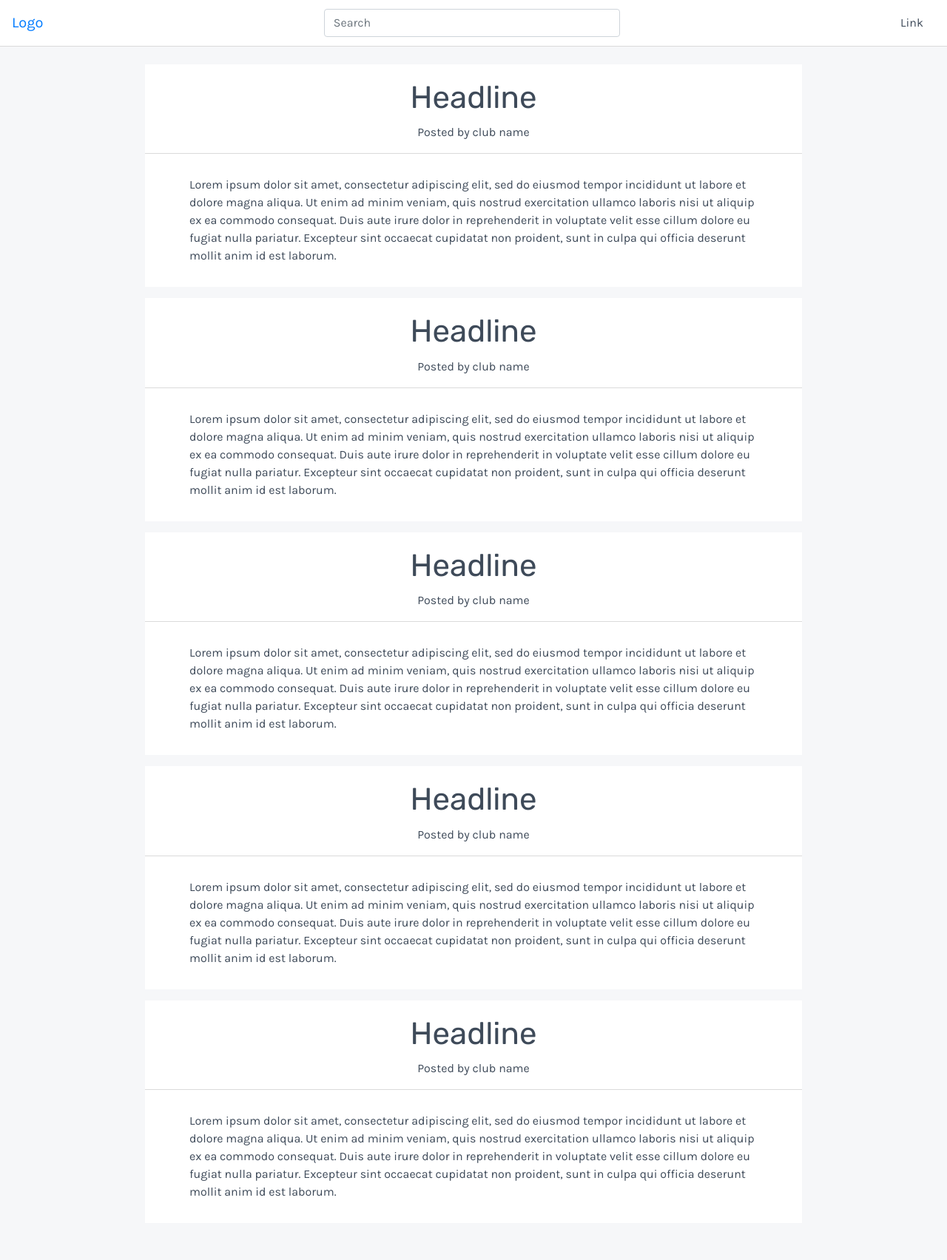
After one commit to TetrisFan/wwthackcodingcolts, a PHP site: page /club-stream.html in a window 1280 px wide. The commit adds this page. Shown: the whole page at 74% size. Run offline with PHP 8.4, Linux system fonts and the light colour scheme; some libraries are stand-ins or nearby versions.

Commit message:
fixed search bar

```diff
--- /dev/null
+++ b/front-end/club-stream.html
@@ -0,0 +1,77 @@
+<html lang="en">
+
+<head>
+  <meta charset="utf-8">
+  <meta name="viewport" content="width=device-width, initial-scale=1, shrink-to-fit=no">
+  <title>Club Directory</title>
+
+  <!-- Bootstrap core CSS -->
+  <link rel="stylesheet" href="https://maxcdn.bootstrapcdn.com/bootstrap/4.0.0/css/bootstrap.min.css" integrity="sha384-Gn5384xqQ1aoWXA+058RXPxPg6fy4IWvTNh0E263XmFcJlSAwiGgFAW/dAiS6JXm" crossorigin="anonymous">
+  <script src="https://code.jquery.com/jquery-3.2.1.slim.min.js" integrity="sha384-KJ3o2DKtIkvYIK3UENzmM7KCkRr/rE9/Qpg6aAZGJwFDMVNA/GpGFF93hXpG5KkN" crossorigin="anonymous"></script>
+  <script src="https://cdnjs.cloudflare.com/ajax/libs/popper.js/1.12.9/umd/popper.min.js" integrity="sha384-ApNbgh9B+Y1QKtv3Rn7W3mgPxhU9K/ScQsAP7hUibX39j7fakFPskvXusvfa0b4Q" crossorigin="anonymous"></script>
+  <script src="https://maxcdn.bootstrapcdn.com/bootstrap/4.0.0/js/bootstrap.min.js" integrity="sha384-JZR6Spejh4U02d8jOt6vLEHfe/JQGiRRSQQxSfFWpi1MquVdAyjUar5+76PVCmYl" crossorigin="anonymous"></script>
+  <!-- Custom styles for this template -->
+  <link rel="stylesheet" href="styles.css">
+</head>
+
+<body>
+  <nav class="navbar mb-4">
+    <a class="navbar-brand" href="#">Logo</a>
+    <form class="form-inline w-100 m-0">
+      <input class="form-control w-100" type="search" placeholder="Search" aria-label="Search">
+    </form>
+    <div class="d-flex flex-row mr-0">
+      <a class="nav-link" href="#">Link</a>
+    </div>
+  </nav>
+
+  <main role="main" class="container text-center d-flex flex-column align-items-center">
+    <div class="headline-container">
+      <div class="headline">
+        <h1>Headline</h1>
+        <p class="post-club-name">Posted by club name</p>
+      </div>
+      <div class="headline-text">Lorem ipsum dolor sit amet, consectetur adipiscing elit, sed do eiusmod tempor incididunt ut labore et dolore magna aliqua. Ut enim ad minim veniam, quis nostrud exercitation ullamco laboris nisi ut aliquip ex ea
+        commodo consequat. Duis aute irure dolor in reprehenderit in voluptate velit esse cillum dolore eu fugiat nulla pariatur. Excepteur sint occaecat cupidatat non proident, sunt in culpa qui officia deserunt mollit anim id est laborum.</div>
+    </div>
+    <div class="headline-container">
+      <div class="headline">
+        <h1>Headline</h1>
+        <p class="post-club-name">Posted by club name</p>
+      </div>
+      <div class="headline-text">Lorem ipsum dolor sit amet, consectetur adipiscing elit, sed do eiusmod tempor incididunt ut labore et dolore magna aliqua. Ut enim ad minim veniam, quis nostrud exercitation ullamco laboris nisi ut aliquip ex ea
+        commodo consequat. Duis aute irure dolor in reprehenderit in voluptate velit esse cillum dolore eu fugiat nulla pariatur. Excepteur sint occaecat cupidatat non proident, sunt in culpa qui officia deserunt mollit anim id est laborum.</div>
+    </div>
+    <div class="headline-container">
+      <div class="headline">
+        <h1>Headline</h1>
+        <p class="post-club-name">Posted by club name</p>
+      </div>
+      <div class="headline-text">Lorem ipsum dolor sit amet, consectetur adipiscing elit, sed do eiusmod tempor incididunt ut labore et dolore magna aliqua. Ut enim ad minim veniam, quis nostrud exercitation ullamco laboris nisi ut aliquip ex ea
+        commodo consequat. Duis aute irure dolor in reprehenderit in voluptate velit esse cillum dolore eu fugiat nulla pariatur. Excepteur sint occaecat cupidatat non proident, sunt in culpa qui officia deserunt mollit anim id est laborum.</div>
+    </div>
+    <div class="headline-container">
+      <div class="headline">
+        <h1>Headline</h1>
+        <p class="post-club-name">Posted by club name</p>
+      </div>
+      <div class="headline-text">Lorem ipsum dolor sit amet, consectetur adipiscing elit, sed do eiusmod tempor incididunt ut labore et dolore magna aliqua. Ut enim ad minim veniam, quis nostrud exercitation ullamco laboris nisi ut aliquip ex ea
+        commodo consequat. Duis aute irure dolor in reprehenderit in voluptate velit esse cillum dolore eu fugiat nulla pariatur. Excepteur sint occaecat cupidatat non proident, sunt in culpa qui officia deserunt mollit anim id est laborum.</div>
+    </div>
+    <div class="headline-container">
+      <div class="headline">
+        <h1>Headline</h1>
+        <p class="post-club-name">Posted by club name</p>
+      </div>
+      <div class="headline-text">Lorem ipsum dolor sit amet, consectetur adipiscing elit, sed do eiusmod tempor incididunt ut labore et dolore magna aliqua. Ut enim ad minim veniam, quis nostrud exercitation ullamco laboris nisi ut aliquip ex ea
+        commodo consequat. Duis aute irure dolor in reprehenderit in voluptate velit esse cillum dolore eu fugiat nulla pariatur. Excepteur sint occaecat cupidatat non proident, sunt in culpa qui officia deserunt mollit anim id est laborum.</div>
+    </div>
+  </main>
+  <script src="https://code.jquery.com/jquery-3.3.1.slim.min.js" integrity="sha384-q8i/X+965DzO0rT7abK41JStQIAqVgRVzpbzo5smXKp4YfRvH+8abtTE1Pi6jizo" crossorigin="anonymous"></script>
+  <script>
+    window.jQuery || document.write('<script src="/docs/4.2/assets/js/vendor/jquery-slim.min.js"><\/script>')
+  </script>
+  <script src="/docs/4.2/dist/js/bootstrap.bundle.min.js" integrity="sha384-zDnhMsjVZfS3hiP7oCBRmfjkQC4fzxVxFhBx8Hkz2aZX8gEvA/jsP3eXRCvzTofP" crossorigin="anonymous"></script>
+</body>
+
+</html>
--- a/front-end/styles.css
+++ b/front-end/styles.css
@@ -119,6 +119,11 @@ hr {
 .nav-pills .nav-link {
   border-radius: 0;
   color: #3E4A59;
+}
+
+/* search bar */
+.form-inline {
+  max-width: 400px;
 }
 
 /* sign-in form */
@@ -262,18 +267,6 @@ hr {
   border-radius: 100%;
 }
 
-.form-inline {
-  width: 100%;
-  max-width: 400px;
-}
-
-.form-inline input {
-  padding: 5px 20px;
-  border: 1px solid #DADADA;
-  border-radius: 20px;
-  background-color: #F6F7F9;
-}
-
 .subscribe-box {
   max-width: 300px;
   width: 100%;
```
Also changed, not shown: front-end/club-directory.html (deleted, +0 -63 lines).
